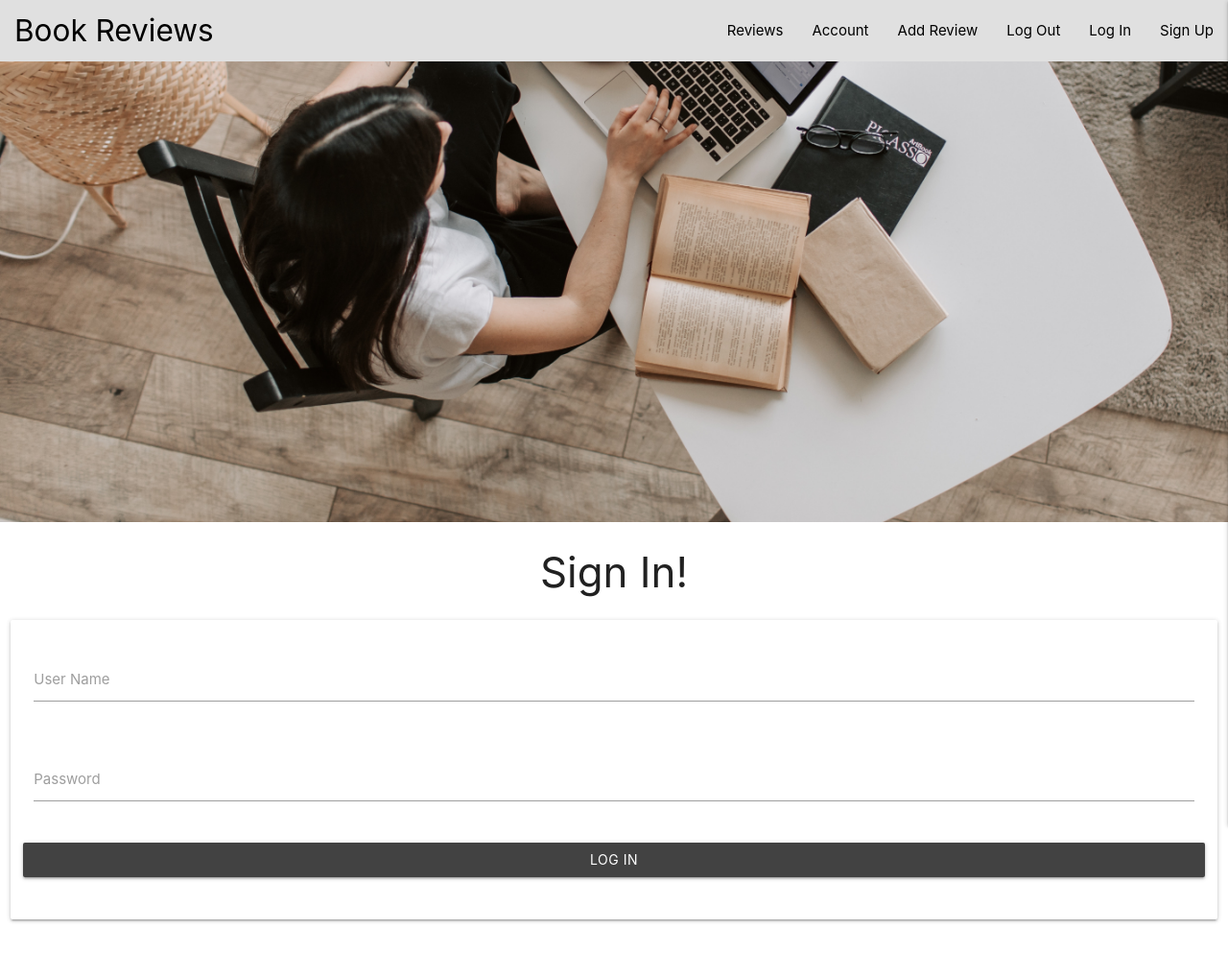
After one commit to ahmedaboujeeb/book-reviews-m3, a Flask app: page /login in a window 1280 px wide. The commit adds this page. Shown: the whole page at 96% size. Run offline with Flask 2, Linux system fonts and the light colour scheme; some libraries are stand-ins or nearby versions.

Commit message:
Connect login to DB and add functionality

```diff
--- a/app.py
+++ b/app.py
@@ -46,6 +46,29 @@ def signup():
         flash("You are signed up!")
     return render_template("signup.html")
 
+
+@app.route("/login", methods=["GET", "POST"])
+def login():
+    if request.method == "POST":
+        existing_user = mongo.db.users.find_one(
+            {"username": request.form.get("username").lower()})
+
+        if existing_user:
+            if check_password_hash(
+                existing_user["password"], request.form.get("password")):
+                    session["user"] = request.form.get("username").lower()
+                    flash("Logged In!")
+            else:
+                flash("Incorrect Username and/or Password")
+                return redirect(url_for("login"))
+
+        else:
+            flash("Incorrect Username and/or Password")
+            return redirect(url_for("login"))
+
+    return render_template("login.html")
+
+
 if __name__ == "__main__":
     app.run(host=os.environ.get("IP"),
             port=int(os.environ.get("PORT")),
--- a/templates/base.html
+++ b/templates/base.html
@@ -23,7 +23,7 @@
                 <li><a class="black-text" href="">Account</a></li>
                 <li><a class="black-text" href="">Add Review</a></li>
                 <li><a class="black-text" href="">Log Out</a></li>
-                <li><a class="black-text" href="">Log In</a></li>
+                <li><a class="black-text" href="{{ url_for('login') }}">Log In</a></li>
                 <li><a class="black-text" href="{{ url_for('signup') }}">Sign Up</a></li>
               </ul>
             </div>
@@ -34,7 +34,7 @@
                 <li><a class="black-text" href="">Account</a></li>
                 <li><a class="black-text" href="">Add Review</a></li>
                 <li><a class="black-text" href="">Log Out</a></li>
-                <li><a class="black-text" href="">Log In</a></li>
+                <li><a class="black-text" href="{{ url_for('login') }}">Log In</a></li>
                 <li><a class="black-text" href="{{ url_for('signup') }}">Sign Up</a></li>
           </ul>
     </header>
--- /dev/null
+++ b/templates/login.html
@@ -0,0 +1,30 @@
+{% extends "base.html" %}
+{% block content %}
+
+<h3 class="center-align">Sign In!</h3>
+
+<div class="row">
+    <form class="col s12" method="POST" action="{{ url_for('login') }}">
+        <div class="card-panel">
+            <div class="row">
+                <div class="input-field col s12">
+                    <input id="username" type="text" name="username" minlength="3" maxlength="15" pattern="^[a-zA-Z0-9]{3,15}$" class="validate" required>
+                    <label for="username">User Name</label>
+                </div>
+            </div>
+            <div class="row">
+                <div class="input-field col s12">
+                    <input id="password" type="password" name="password" minlength="3" maxlength="15" pattern="^[a-zA-Z0-9]{3,15}$" class="validate" required>
+                    <label for="password">Password</label>
+                </div>
+            </div>
+            <div class="row">
+                <button class="btn waves-effect waves-light grey darken-3 col s12" type="submit" name="action">
+                    Log In
+                  </button>
+            </div>
+        </div>
+    </form>
+</div>
+
+{% endblock %}
```
